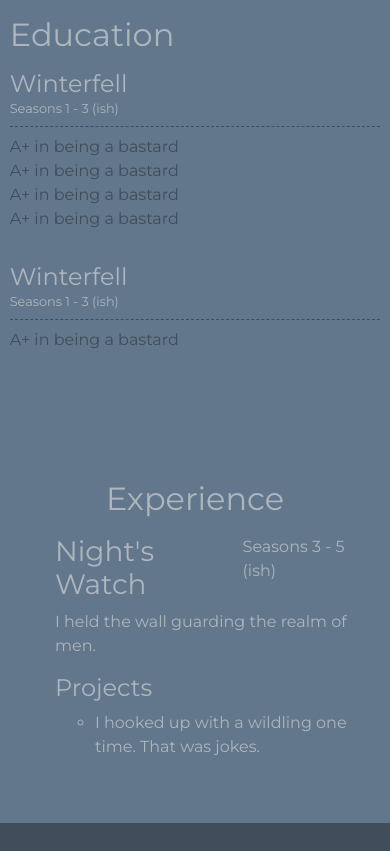
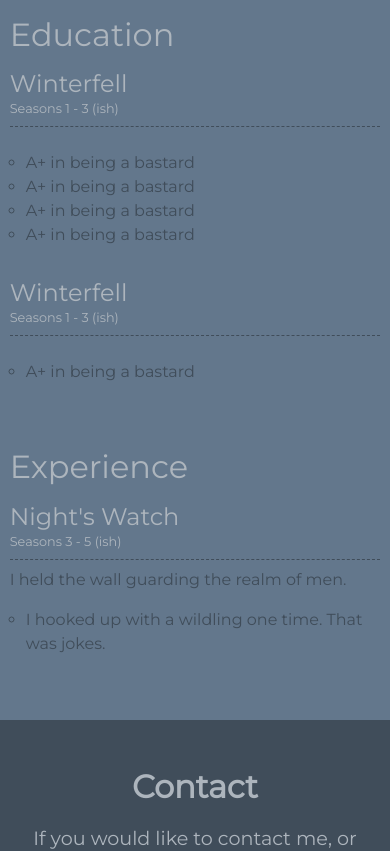
Before and after one commit to holistic-web/portfolio-fabricator, a Vue app in the folder fabricated-website/: page / in a window 390 px wide. Shown: the part 860-1711 px from the top of the page. Built offline with nearby package versions, Linux system fonts and the light colour scheme.

Commit message:
feat: mobile friendly experience and education

```diff
--- a/fabricated-website/src/components/Education.vue
+++ b/fabricated-website/src/components/Education.vue
@@ -1,5 +1,5 @@
 <template>
-	<list v-if="listConfig" :config="listConfig"/>
+	<list class="Education" v-if="listConfig" :config="listConfig"/>
 </template>
 
 <script>
@@ -30,3 +30,12 @@ export default {
 	}
 };
 </script>
+
+<style lang="scss">
+
+.Education {
+	padding-top: 2rem;
+	padding-bottom: 1rem;
+}
+
+</style>
--- a/fabricated-website/src/components/Experience.vue
+++ b/fabricated-website/src/components/Experience.vue
@@ -1,70 +1,42 @@
 <template>
-<div class="Experience">
-	<b-container class="Experience__inner pt-5 pb-5">
-		<h2 class="mb-3">Experience</h2>
-
-		<ul>
-			<li
-				v-for="(item, i) in context.experience"
-				:key="i"
-				class="Experience__item">
-
-				<div class="Experience__item__row">
-					<h3 v-text="item.company"/>
-					<span v-text="item.date"/>
-				</div>
-				<p v-text="item.description"/>
-				<section>
-					<h4>Projects</h4>
-					<ul>
-						<li
-							v-for="(project, i) in item.projects"
-							:key="i"
-							v-text="project"/>
-					</ul>
-				</section>
-			</li>
-		</ul>
-
-	</b-container>
-</div>
+	<list class="Experience" v-if="listConfig" :config="listConfig"/>
 </template>
 
 <script>
 import { mapGetters } from 'vuex';
+import List from './List.vue';
 
 export default {
+	components: {
+		List
+	},
 	computed: {
 		...mapGetters({
 			context: 'context'
-		})
+		}),
+		listConfig() {
+			if (!this.context) return false;
+			if (!this.context.experience) return false;
+			const config = {
+				title: 'Experience'
+			};
+			config.items = this.context.experience.map(item => ({
+				title: item.organization,
+				tag: item.date,
+				text: item.description,
+				items: item.projects
+			}));
+			return config;
+		}
 	}
 };
 </script>
 
 <style lang="scss">
-@import "../styles/index.scss";
 
 .Experience {
-	background-color: $background-secondary;
+	padding-top: 1rem;
+	padding-bottom: 2rem;
+}
 
-	&__inner {
-		display: flex;
-		flex-direction: column;
-		justify-content: center;
-	}
-
-	&__item {
-		display: flex;
-		flex-direction: column;
-		align-content: flex-start;
-		text-align: left;
-
-		&__row {
-			display: flex;
-			flex-direction: row;
-			justify-content: space-between;
-		}
-	}
-}
 </style>
--- a/fabricated-website/src/components/List.vue
+++ b/fabricated-website/src/components/List.vue
@@ -13,6 +13,7 @@
 						<h4 class="List__item__title" v-text="item.title"/>
 						<span class="List__item__tag" v-text="item.tag"/>
 					</div>
+					<p class="List__item__text" v-text="item.text"/>
 					<ul class="List__subList">
 						<li
 							class="List__subList__item"
@@ -63,7 +64,6 @@ export default {
 .List {
 	background-color: $background-secondary;
 	text-align: left;
-	padding: 2rem 0;
 
 	&__inner {
 		@extend .inner;
@@ -76,6 +76,7 @@ export default {
 		display: flex;
 		flex-direction: column;
 		padding: 0;
+		margin: 0;
 	}
 
 	&__item {
@@ -111,6 +112,10 @@ export default {
 			}
 		}
 
+		&__text {
+			color: $background-primary;
+		}
+
 	}
 
 	&__subList {
@@ -127,6 +132,7 @@ export default {
 
 		&__item {
 			color: $background-primary;
+			margin-left: 1rem;
 
 			@media all and (min-width: $tablet) {
 				margin: 0 2rem;
--- a/fabricated-website/src/store.js
+++ b/fabricated-website/src/store.js
@@ -40,7 +40,7 @@ export default new Vuex.Store({
 			],
 			experience: [
 				{
-					company: 'Night\'s Watch',
+					organization: 'Night\'s Watch',
 					date: 'Seasons 3 - 5 (ish)',
 					role: 'Bossman',
 					description: 'I held the wall guarding the realm of men.',
```
